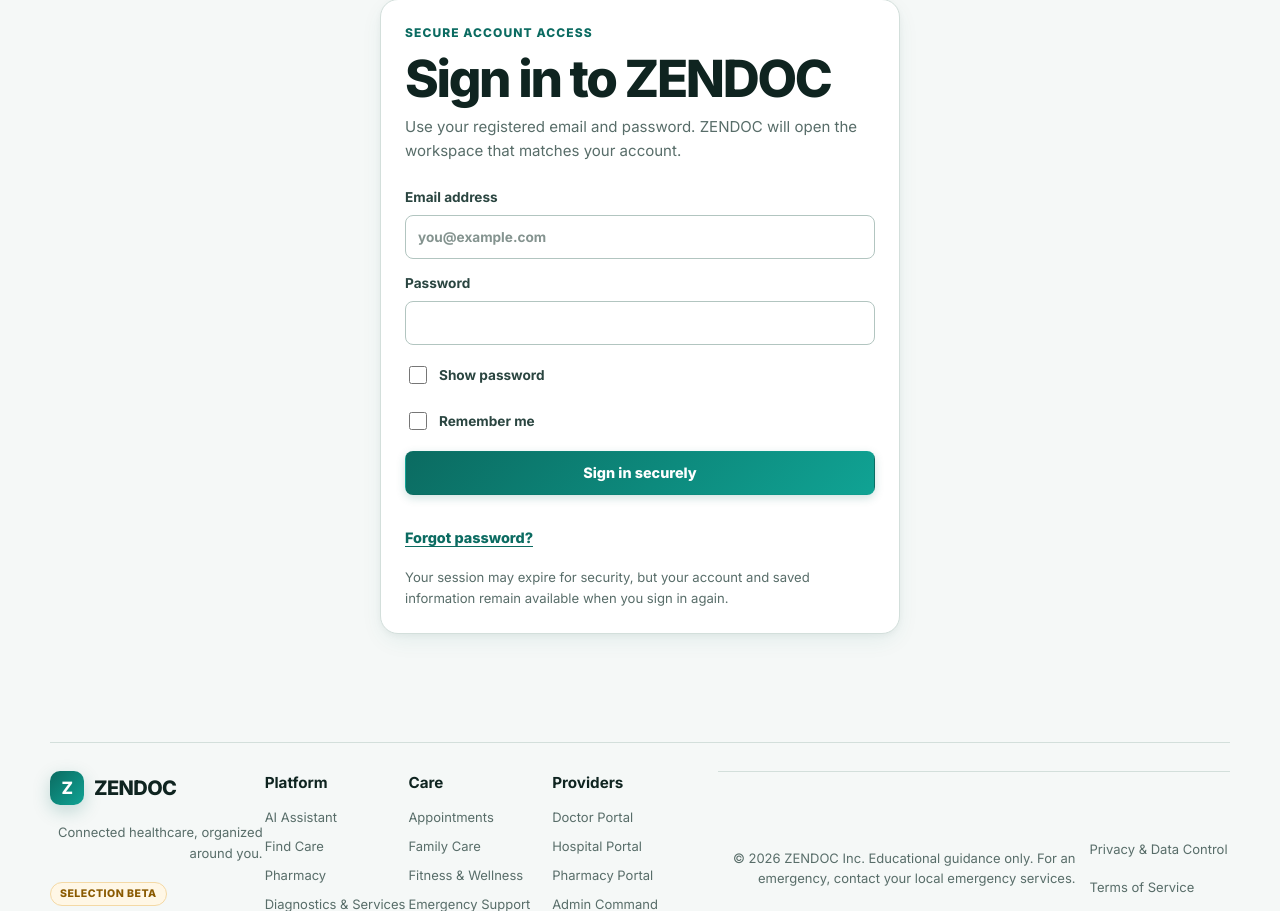
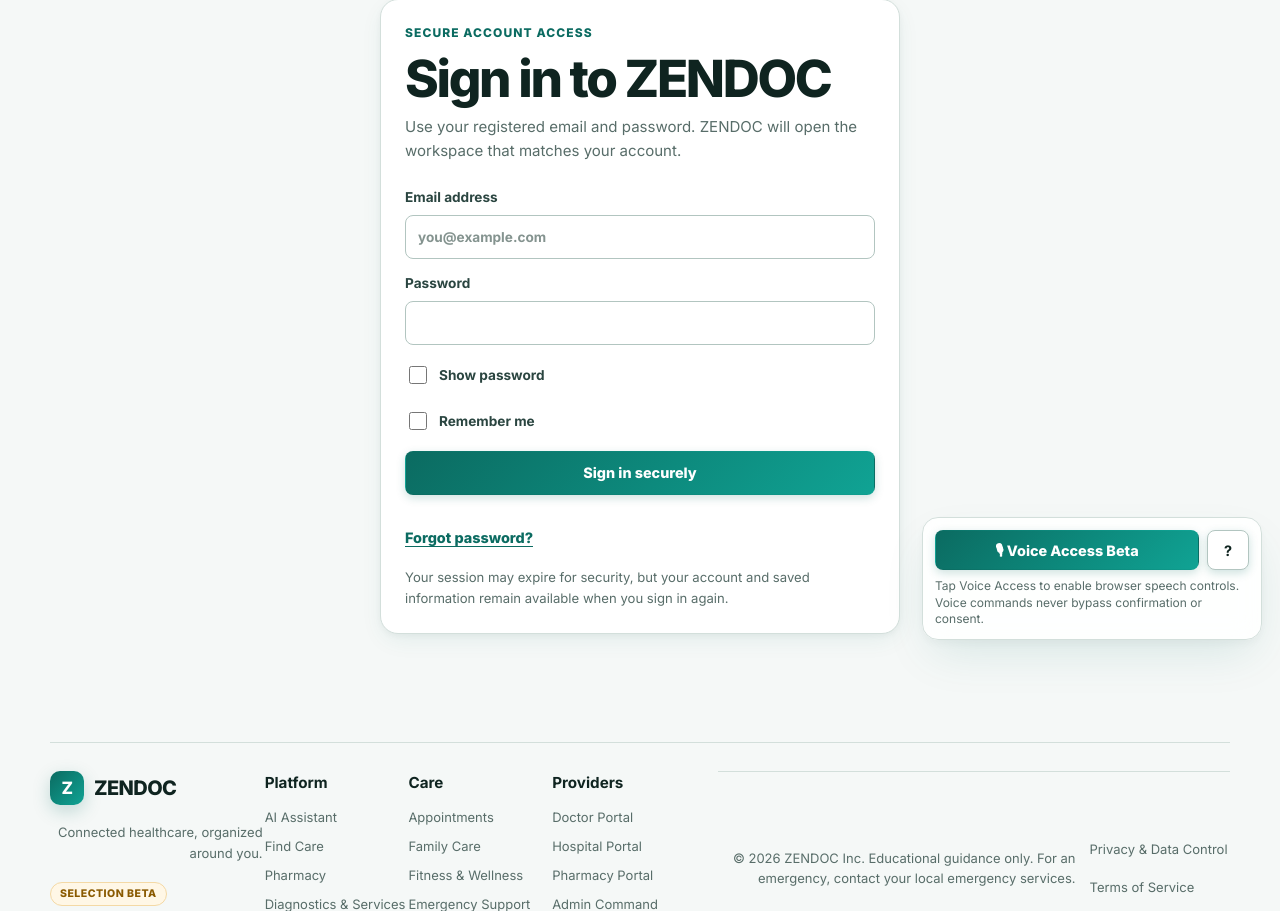
Before and after one commit to kapildebbiswas97-creator/zendoc, a Flask app: page /login/admin in a window 1280 px wide. Shown: the part 142-1053 px from the top of the page. Run offline with Flask 3, Linux system fonts and the light colour scheme.

Commit message:
M12: add global Voice Access Beta controls

```diff
--- a/templates/base.html
+++ b/templates/base.html
@@ -177,6 +177,19 @@
     </div>
   </footer>
 
+  <section class="voice-access-panel" id="voice-access-panel" aria-label="ZENDOC Voice Access Beta" data-help-open="false" data-listening="false">
+    <div class="voice-access-row">
+      <button type="button" id="voice-access-toggle" class="voice-access-toggle" aria-pressed="false">🎙 Voice Access Beta</button>
+      <button type="button" id="voice-access-help-toggle" class="secondary-action" aria-label="Voice Access help">?</button>
+    </div>
+    <div class="voice-access-listening" aria-hidden="true"><span class="voice-dot"></span>Listening</div>
+    <p class="voice-access-status" id="voice-access-status" aria-live="polite">Tap Voice Access to enable browser speech controls. Voice commands never bypass confirmation or consent.</p>
+    <p class="voice-access-help" id="voice-access-help">
+      Try: “open appointments”, “open Doctor AI”, “open Health Memory”, “open messages”, “read page”, or “dictate” on an AI page.
+      ZENDOC will repeat navigation/send requests and ask you to say “confirm” before proceeding. Browser microphone support is required.
+    </p>
+  </section>
+
   <script src="{{ url_for('static', filename='app.js') }}" defer></script>
 </body>
 </html>
```
